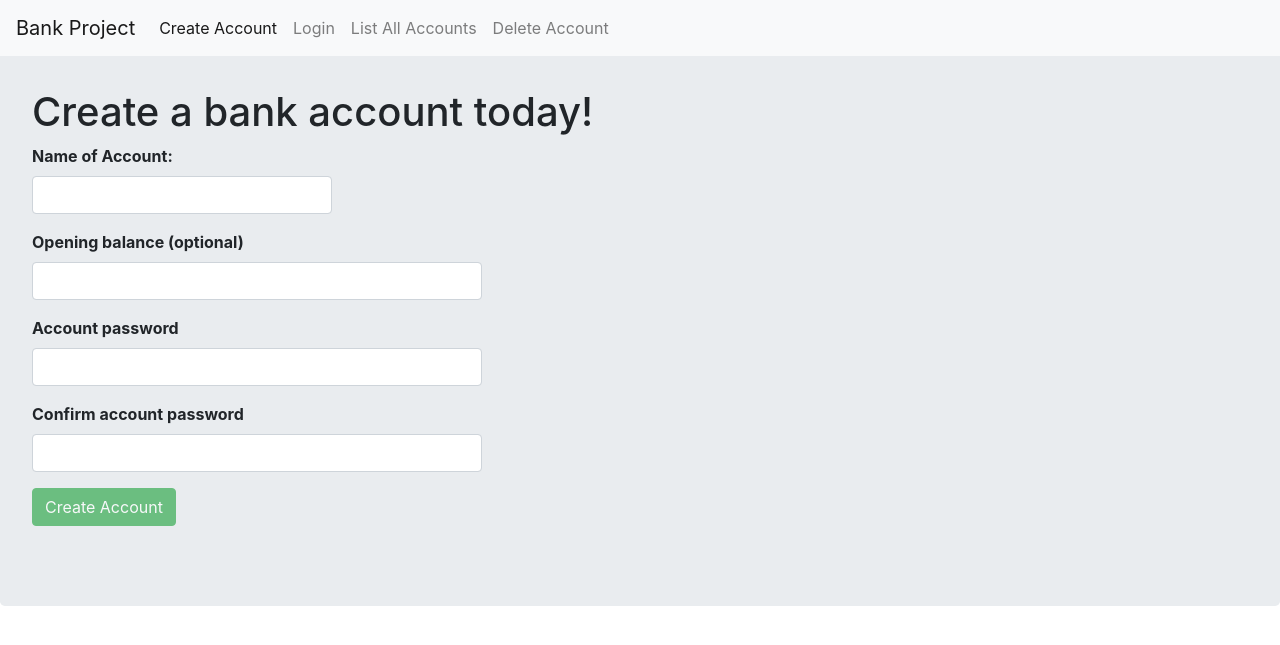
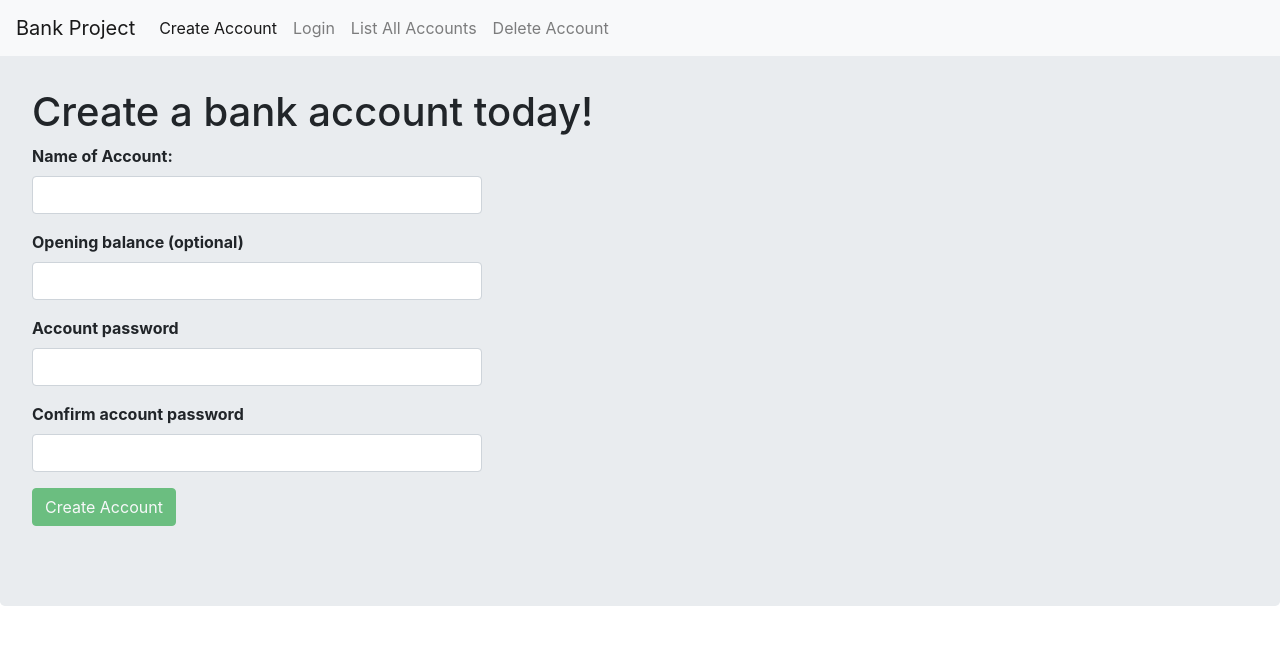
Before and after one commit to Alex-ley/Flask-banking-app, a Flask app: page /create_account in a window 1280 px wide. Shown: the top 645 px of the page. Run offline with Flask 2, Linux system fonts and the light colour scheme; some libraries are stand-ins or nearby versions.

Commit message:
removed mistaken max-width on first input tag

```diff
--- a/templates/create_account.html
+++ b/templates/create_account.html
@@ -9,7 +9,7 @@
               <strong>
                 {{ form.name.label }}
               </strong>
-              {{ form.name(class="form-control", style="max-width: 300px;") }}
+              {{ form.name(class="form-control") }}
               <small id="name-checker"></small>
             </div>
             <div class="form-group">
```
